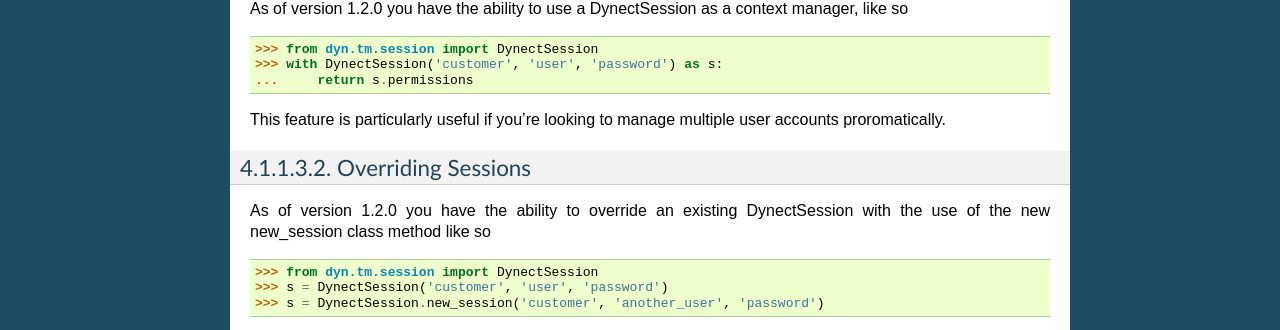
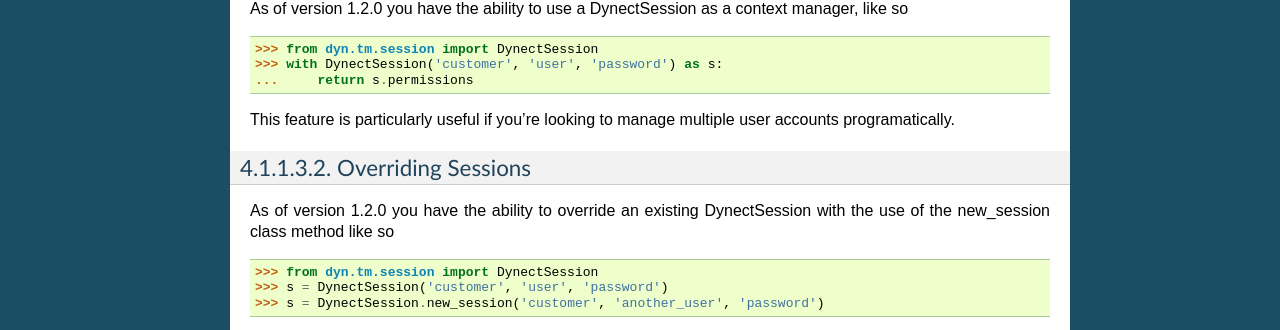
Before and after one commit to dyninc/dyn-python, a Sphinx documentation site: the page built from docs/tm/auth.rst, in a window 1280 px wide. Shown: the part 845-1175 px from the top of the page. Built offline with Sphinx 7.4.7, drawn with Linux system fonts in a browser that asks for light colours; pages that are not in the unit, such as notebooks, are missing from menus.

Commit message:
Edit, grammar

```diff
--- a/docs/tm/auth.rst
+++ b/docs/tm/auth.rst
@@ -50,13 +50,13 @@ manager, like so
     ...     return s.permissions
 
 This feature is particularly useful if you're looking to manage multiple user accounts
-proromatically.
+programatically.
 
 
 Overriding Sessions
 ^^^^^^^^^^^^^^^^^^^
 As of version 1.2.0 you have the ability to override an existing DynectSession
-with the use of the new new_session class method like so
+with the use of the new_session class method like so
 ::
 
     >>> from dyn.tm.session import DynectSession
```
